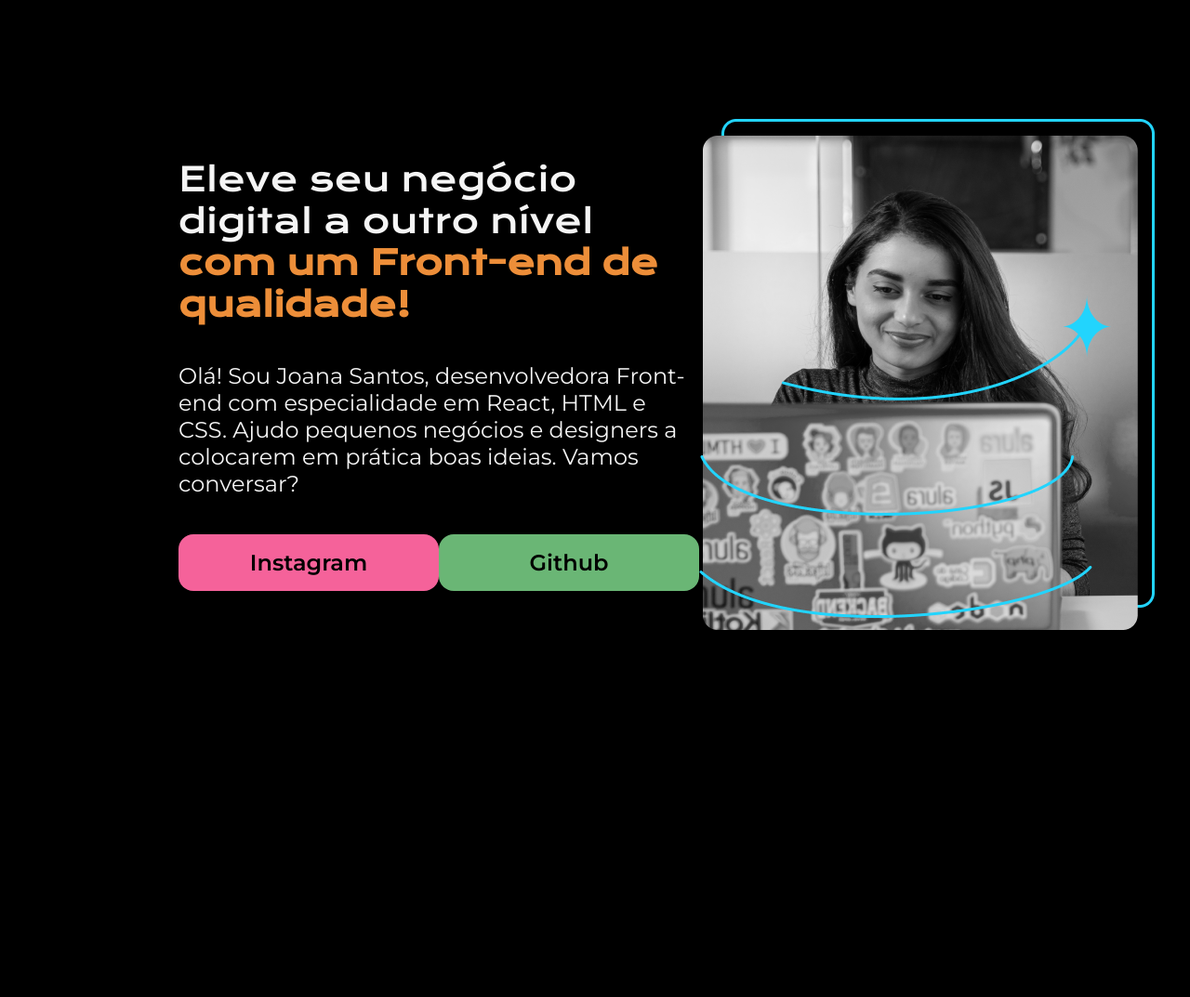
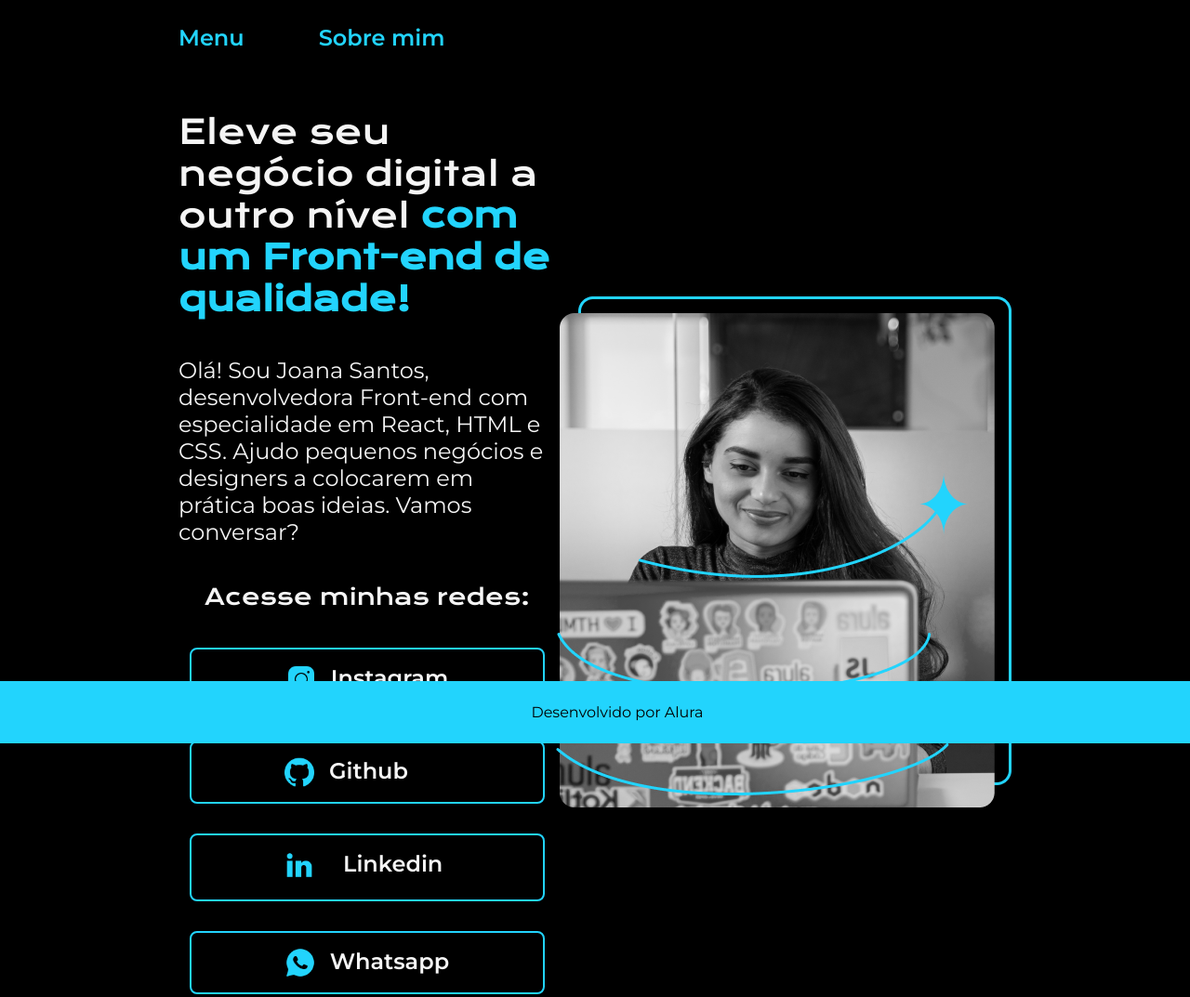
Before and after one commit to CamilaForlin22/HTML-CSS-alura, a plain HTML site: page index.html in a window 1280 px wide. Shown: the whole page at 93% size. Before the commit the page ends 806 px from the top, so only its background shows below. Drawn offline with nearby package versions, Linux system fonts and the light colour scheme.

Commit message:
Fim do projeto acompanhando a Alura

```diff
--- a/index.html
+++ b/index.html
@@ -5,10 +5,15 @@
     <meta name="viewport" content="width=device-width, initial-scale=1.0">
     <meta description name="jádecido" value="Jádecidotambém">
     <title>Portfólio Alura</title>
-    <link rel="stylesheet" href="style.css">
+    <link rel="stylesheet" href="./styles/style.css">
 </head>
 <body>
-    <header></header>
+    <header class="cabecalho">
+        <nav class="cabecalho__menu">
+            <a class="cabecalho__menu_link" href="index.html">Menu</a>
+            <a class="cabecalho__menu_link" href="about.html">Sobre mim</a>
+        </nav>
+    </header>
     <main class="apresentacao">
         <section class="apresentacao__conteudo">
 
@@ -16,9 +21,24 @@
                 <p class="apresentacao__conteudo__paragrafo">Olá! Sou Joana Santos, desenvolvedora Front-end com especialidade em React, HTML e CSS. Ajudo pequenos negócios e designers a colocarem em prática boas ideias. Vamos conversar?</p>
 
 
+            <h2 class="apresentacao__links_texto">Acesse minhas redes:</h2>
+
             <div class="apresentacao__links">
-                <a class="apresentacao__links__link" href="https://www.instagram.com/">Instagram</a>
-                <a class="apresentacao__links__link" href="https://github.com/CamilaForlin">Github</a>
+                <a
+                class="apresentacao__links__link" href="https://www.instagram.com/">
+                <img src="./src/icons8-instagram-50 (1).png">
+                Instagram</a>
+                <a class="apresentacao__links__link" href="https://github.com/CamilaForlin">
+                    <img class="icon_github" src="./src/icons8-github-50 (1).png">Github
+                </a>
+                <a
+                class="apresentacao__links__link" href="https://www.Linkedin.com/">
+                <img class="icon_linkedin" src="./src/icons8-linkedin-2-50.png">
+                Linkedin</a>
+                <a
+                class="apresentacao__links__link" href="https://www.instagram.com/">
+                <img img src="./src/icons8-whatsapp-50 (1).png">
+                Whatsapp</a>
             </div>
         </section>
 
@@ -26,6 +46,8 @@
 
 
     </main>
-    <footer></footer>
+    <footer class="rodape">
+        Desenvolvido por Alura
+    </footer>
 </body>
 </html>
--- a/style.css
+++ /dev/null
@@ -1,73 +0,0 @@
-@import url('https://fonts.googleapis.com/css2?family=Krona+One&family=Montserrat:ital,wght@0,100..900;1,100..900&display=swap');
-
-*{
-    margin: 0;
-    padding: 0;
-    text-decoration: none;
-}
-
-body{
-    background-color: #000000;
-    color: #f5f5f5 ;
-    box-sizing: border-box;
-}
-
-strong{
-    color: #ED8E39;
-
-}
-
-.apresentacao{
-    margin: 10% 15%;
-    display: flex;
-    align-items: center;
-    justify-content: space-between;
-}
-
-.apresentacao__conteudo{
-    width: 615px;
-    display: flex;
-    flex-direction: column;
-    gap: 40px;
-}
-
-.apresentacao__conteudo__titulo{
-    font-size: 36px;
-    font-family: "Krona One", sans-serif;
-    font-weight: 400;
-    font-style: normal;
-}
-
-.apresentacao__conteudo__paragrafo{
-    font-size: 24px;
-    font-family: "Montserrat", sans-serif;
-    font-weight: 400;
-    font-style: normal;
-}
-
-.apresentacao__links{
-    display: flex ;
-    justify-content: space-between;
-    font-family: "Montserrat", sans-serif;
-    font-weight: 600;
-    text-align: center;
-    font-size: 24px;
-
-}
-
-.apresentacao__links__link{
-
-    width: 280px;
-    border-radius: 16px;
-    color: #000000;
-    padding: 16px 0;
-
-}
-
-
-.apresentacao__links__link:first-child{
-    background-color:#F5629A;
-}
-.apresentacao__links__link:last-child{
-    background-color:#6AB675;
-}
--- /dev/null
+++ b/styles/style.css
@@ -0,0 +1,155 @@
+@import url('https://fonts.googleapis.com/css2?family=Krona+One&family=Montserrat:ital,wght@0,100..900;1,100..900&display=swap');
+
+*{
+    margin: 0;
+    padding: 0;
+    text-decoration: none;
+}
+
+:root{
+    --cor-preta:#000000;
+    --cor-branca:#f5f5f5;
+    --cor-azul:#22D4FD;
+    --font-Krona:"Krona One", sans-serif;
+    --font-Mont:"Montserrat", sans-serif;
+}
+
+body{
+    background-color: var(--cor-preta);
+    color: var(--cor-branca) ;
+    box-sizing: border-box;
+}
+
+.cabecalho{
+       /* padding-top: 8%;
+    padding-left: 10%; */
+    padding: 2% 0 0 15%;
+}
+
+.cabecalho__menu{
+    display: flex;
+    gap: 80px;
+}
+
+
+.cabecalho__menu_link{
+    font-size: 24px;
+    font-family: var(--font-Mont);
+    font-weight: 600;
+    color: var(--cor-azul);
+}
+
+
+strong{
+    color:var(--cor-azul);
+
+}
+
+.apresentacao{
+    margin: 5% 15%;
+    display: flex;
+    align-items: center;
+    justify-content: space-between;
+}
+
+.apresentacao__conteudo{
+    width: 615px;
+    display: flex;
+    flex-direction: column;
+    gap: 40px;
+}
+
+.apresentacao__conteudo__titulo{
+    font-size: 36px;
+    font-family: var(--font-Krona);
+    font-weight: 400;
+    font-style: normal;
+}
+
+.apresentacao__conteudo__paragrafo{
+    font-size: 24px;
+    font-family: var(--font-Mont);
+    font-weight: 400;
+    font-style: normal;
+}
+
+.apresentacao__links{
+    display: flex ;
+    flex-direction: column;
+    align-items: center;
+    justify-content: space-between;
+    font-family: var(--font-Mont);
+    font-weight: 600;
+    text-align: center;
+    font-size: 24px;
+    gap: 32px;
+
+}
+
+
+.apresentacao__links_texto{
+    font-size: 24px;
+    font-family: var(--font-Krona);
+    font-weight: 400;
+    text-align: center;
+}
+
+.apresentacao__links__link{
+    display: flex;
+    justify-content: center;
+    gap: 16px;
+    width: 378px;
+    border-radius: 8px;
+    color: var(--cor-branca);
+    padding: 16px 0;
+    border: 2px solid var(--cor-azul);
+}
+
+.apresentacao__links__link:hover{
+    background-color: #272727;
+}
+
+.apresentacao__links img{
+        width: 32px;
+        max-height: 32px;
+}
+
+.apresentacao__links__link:nth-child(2){
+    width: 278px;
+    justify-content: flex-start;
+    padding-left: 100px;
+}
+
+.apresentacao__links__link:nth-child(3){
+    width: 278px;
+    justify-content: flex-start;
+    padding-left: 100px;
+}
+
+.icon_linkedin{
+    padding-right: 15px;
+    padding-bottom: 5px;
+}
+
+.rodape{
+    background-color:var(--cor-azul) ;
+    padding: 24px;
+    text-align: center;
+    font-family: var(--font-Mont);
+    font-weight: 400;
+    color: var(--cor-preta);
+    position: fixed;
+    bottom: 0;
+    left: 0;
+    width: 100%;
+}
+
+/*Durante o curso eu testei a compatibilidade de varias opções de cores diferentes para cada botão mas optei por deixar como o padrão.
+
+.apresentacao__links__link:first-child{
+    border: 2px solid #F5629A
+}
+
+.apresentacao__links__link:last-child{
+    border: 2px solid #6AB675
+}
```
Also changed, not shown: about.html (added, +33 -0 lines), src/icons8-github-50 (1).png (added), src/icons8-github-50.png (added), src/icons8-instagram-50 (1).png (added), src/icons8-instagram-50.png (added), src/icons8-linkedin-2-50.png (added), src/icons8-whatsapp-50 (1).png (added), src/icons8-whatsapp-50.png (added).
